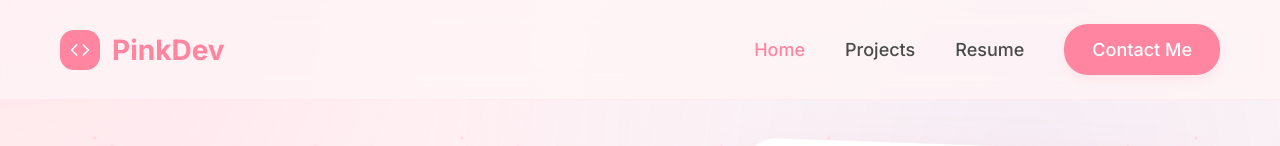
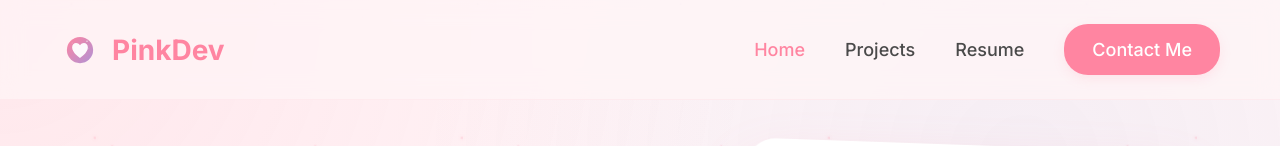
Before and after one commit to 925754332-dev/pinkdev-portfolio, a React (Vite) app: page / in a window 1280 px wide. Shown: the top 146 px of the page. Built offline with nearby package versions, Linux system fonts and the light colour scheme.

Commit message:
feat: replace navbar logo with cute heart icon matching favicon

```diff
--- a/src/components/Layout.css
+++ b/src/components/Layout.css
@@ -28,8 +28,6 @@
 .logo-icon {
   width: 40px;
   height: 40px;
-  background-color: var(--primary-color);
-  border-radius: 14px;
   display: flex;
   justify-content: center;
   align-items: center;
--- a/src/components/Layout.tsx
+++ b/src/components/Layout.tsx
@@ -1,5 +1,5 @@
 import { Outlet, Link, useLocation } from 'react-router-dom';
-import { Code, Menu, X } from 'lucide-react';
+import { Menu, X } from 'lucide-react';
 import { useState } from 'react';
 import ChatWidget from './ChatWidget';
 import './Layout.css';
@@ -13,7 +13,19 @@ const Layout = () => {
       <header className="header">
         <Link to="/" className="logo" onClick={() => setMobileMenuOpen(false)}>
           <div className="logo-icon">
-            <Code size={20} color="#FFFFFF" />
+            <svg xmlns="http://www.w3.org/2000/svg" viewBox="0 0 64 64" width="28" height="28">
+              <defs>
+                <linearGradient id="logoGrad" x1="0%" y1="0%" x2="100%" y2="100%">
+                  <stop offset="0%" stopColor="#FF85A1"/>
+                  <stop offset="100%" stopColor="#B092D5"/>
+                </linearGradient>
+              </defs>
+              <circle cx="32" cy="32" r="30" fill="url(#logoGrad)"/>
+              <path d="M32 50 C32 50 14 38 14 26 C14 20 18 16 23 16 C26.5 16 29.5 18 32 21 C34.5 18 37.5 16 41 16 C46 16 50 20 50 26 C50 38 32 50 32 50Z" fill="white" opacity="0.95"/>
+              <circle cx="48" cy="12" r="1.5" fill="white" opacity="0.8"/>
+              <circle cx="14" cy="16" r="1" fill="white" opacity="0.6"/>
+              <circle cx="52" cy="28" r="0.8" fill="white" opacity="0.5"/>
+            </svg>
           </div>
           <span className="logo-text">PinkDev</span>
         </Link>
```
